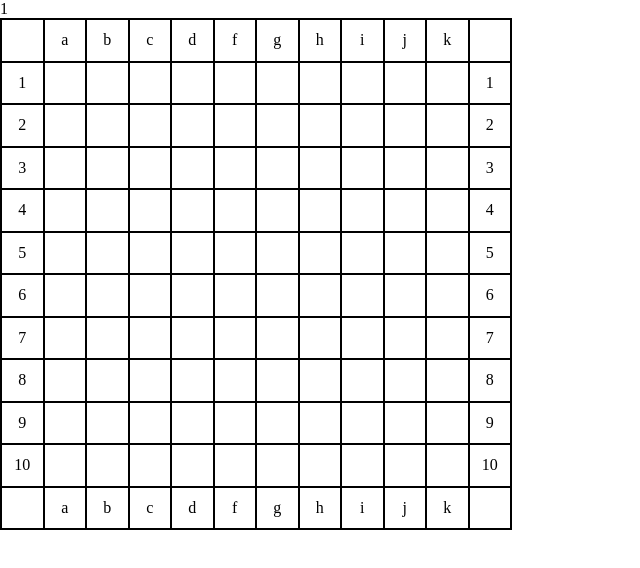
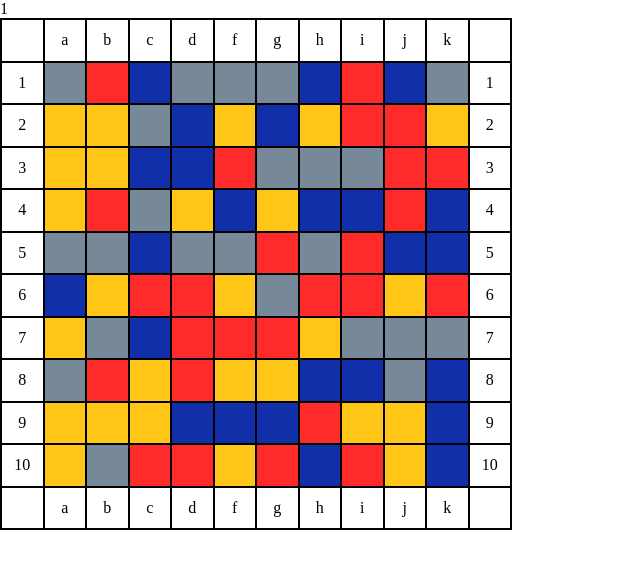
Before and after one commit to Ascilator/sea_battle, a React (Create React App) app: page /1 in a window 1280 px wide. Shown: the top 568 px of the page, without its empty margins (0-640 px from the left). Built offline with nearby package versions, Linux system fonts and the light colour scheme; no server answers.

Commit message:
feat: #4 add styles to field cell

```diff
--- a/src/components/FieldRow/FieldRow.tsx
+++ b/src/components/FieldRow/FieldRow.tsx
@@ -1,14 +1,17 @@
 import { FC } from 'react';
 import { alphabet } from '@/constants';
+import { getColor } from '@/helpers';
 
 import { FieldRowProps } from './types';
 
 import { StyledCell, StyledRow, StyledCoords } from './styles';
 
 const FieldRow: FC<FieldRowProps> = ({ value, rowData }) => {
-  const renderRow = () => rowData.map((letter, i) => (
+  const renderRow = () =>
+    rowData.map((fieldValue, i) => (
       <StyledCell
-      key={letter}
+        key={`${value}_${alphabet[i]}`}
+        color={getColor(fieldValue)}
         onClick={() => {
           console.log(alphabet[i], value);
         }}
--- a/src/components/FieldRow/styles.ts
+++ b/src/components/FieldRow/styles.ts
@@ -1,12 +1,18 @@
 import styled from 'styled-components';
+import { StylesType } from '@/types';
 
-export const StyledCell = styled.div`
+interface ICell {
+  color?: string;
+}
+
+export const StyledCell = styled.div<StylesType>`
   flex: 0 1 calc(100% / 12);
   display: flex;
   align-items: center;
   justify-content: center;
   text-align: center;
   border: 1px solid #000;
+  background: ${(p: ICell) => p.color};
 `;
 
 export const StyledRow = styled.div`
--- a/src/components/FieldRow/types.ts
+++ b/src/components/FieldRow/types.ts
@@ -1,4 +1,4 @@
 export interface FieldRowProps {
-  rowData: Array<number | string>
-  value?: number | string
+  rowData: Array<number>;
+  value?: number | string;
 }
--- a/src/components/PlayerField/PlayerField.tsx
+++ b/src/components/PlayerField/PlayerField.tsx
@@ -3,12 +3,13 @@ import { FieldRow } from '@/components/FieldRow';
 import { alphabet, matrix } from '@/constants';
 import { FieldState } from '@/types';
 
-import { StyledField, StyledCoords, StyledCell } from './styles';
+import { StyledField, StyledCoords, StyledCell, StyledFieldCont } from './styles';
 
 const PlayerField: FC = () => {
   const [gameState] = useState<FieldState>(matrix);
 
-  const renderRows = () => gameState.map((row, index) => <FieldRow key={index} value={index + 1} rowData={row} />);
+  const renderRows = () =>
+    gameState.map((row, index) => <FieldRow key={index} value={index + 1} rowData={row} />);
 
   const renderCoords = () => (
     <StyledCoords>
@@ -20,11 +21,13 @@ const PlayerField: FC = () => {
     </StyledCoords>
   );
   return (
-    <StyledField>
-      {renderCoords()}
-      {renderRows()}
-      {renderCoords()}
-    </StyledField>
+    <StyledFieldCont>
+      <StyledField>
+        {renderCoords()}
+        {renderRows()}
+        {renderCoords()}
+      </StyledField>
+    </StyledFieldCont>
   );
 };
 
--- a/src/components/PlayerField/styles.ts
+++ b/src/components/PlayerField/styles.ts
@@ -22,3 +22,5 @@ export const StyledCoords = styled.div`
   width: 100%;
   height: calc(100% / 12);
 `;
+
+export const StyledFieldCont = styled.div``;
--- a/src/constants/components.ts
+++ b/src/constants/components.ts
@@ -2,11 +2,11 @@ export const arr = [1, 2, 3, 4, 5, 6, 7, 8, 9, 10];
 
 export const alphabet = ['a', 'b', 'c', 'd', 'f', 'g', 'h', 'i', 'j', 'k'];
 
-const matrix = new Array<Array<number | string>>(10);
+const matrix = new Array<Array<number>>(10);
 for (let j = 0; j < matrix.length; j++) {
   matrix[j] = new Array(10);
   for (let i = 0; i < matrix[j].length; i++) {
-    matrix[j][i] = 0;
+    matrix[j][i] = Math.floor(Math.random() * 4);
   }
 }
 
--- /dev/null
+++ b/src/helpers/components.ts
@@ -0,0 +1,14 @@
+export const getColor = (colorCode: number): string => {
+  switch (colorCode) {
+    case 0:
+      return '#122FAA';
+    case 1:
+      return '#FFC618';
+    case 2:
+      return '#FF2B2B';
+    case 3:
+      return '#778899';
+    default:
+      return '#ffffff';
+  }
+};
--- a/src/helpers/index.ts
+++ b/src/helpers/index.ts
@@ -1 +1,2 @@
 export * from './socket';
+export * from './components';
--- a/src/types/components.ts
+++ b/src/types/components.ts
@@ -1 +1 @@
-export type FieldState = Array<Array<number | string>>
+export type FieldState = Array<Array<number>>;
```
Also changed, not shown: 2 other files (tests, documents, lock files or other folders). Lines whose indentation alone changed are shown as unchanged.
